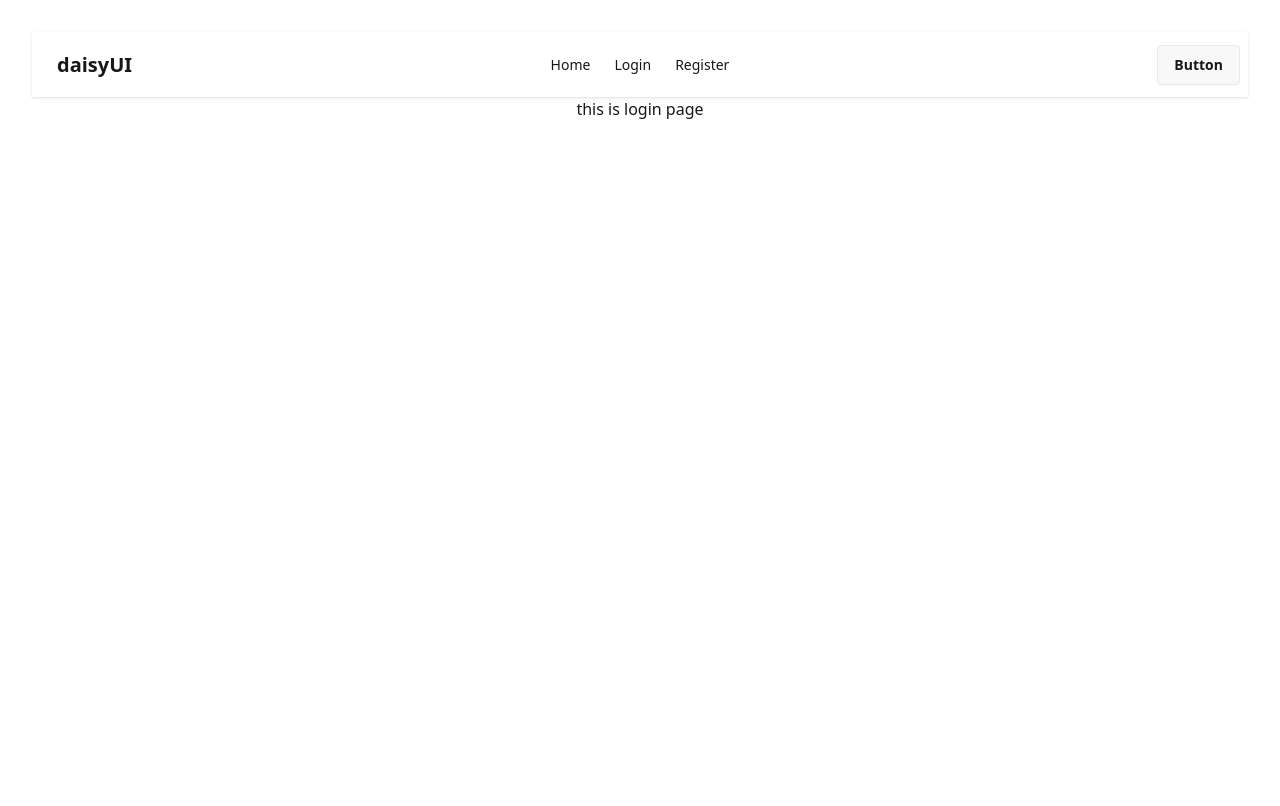
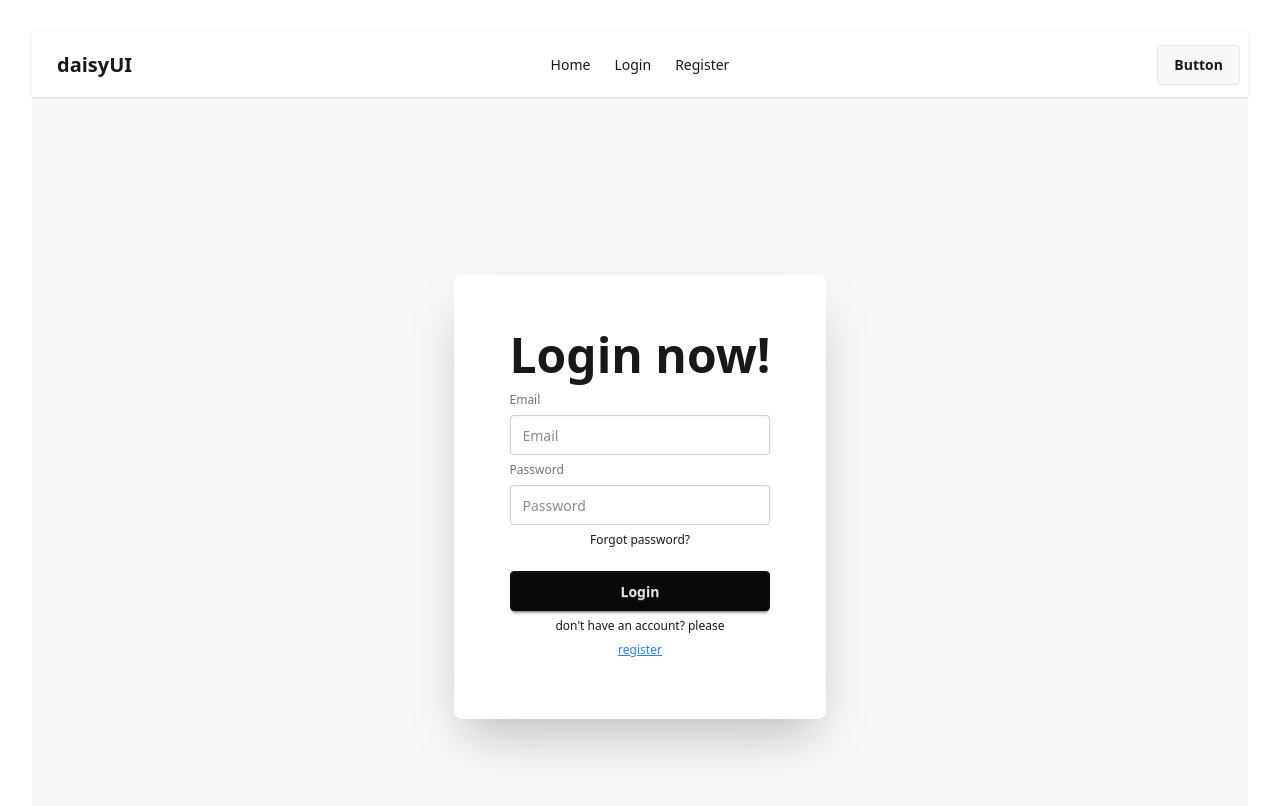
Before and after one commit to mehadishisir/login-with-email-and-password, a React (Vite) app: page /login in a window 1280 px wide. Shown: the top 806 px of the page. Built offline with nearby package versions, Linux system fonts and the light colour scheme.

Commit message:
add log in form

```diff
--- a/src/pages/Login/Login.jsx
+++ b/src/pages/Login/Login.jsx
@@ -1,7 +1,79 @@
-import React from "react";
+import { signInWithEmailAndPassword } from "firebase/auth";
+import React, { useState } from "react";
+import { Link } from "react-router";
+import { auth } from "../../firebase.init";
 
 const Login = () => {
-  return <div>this is login page</div>;
+  const [errorMessage, setErrorMessage] = useState(false);
+  const [success, setSuccess] = useState("");
+  const handleSubmit = (e) => {
+    e.preventDefault();
+    const email = e.target.email.value;
+    const password = e.target.password.value;
+    console.log(email, password);
+    // error message reset
+    setErrorMessage(false);
+    // success message reset
+    setSuccess("");
+
+    // sign in authentication logic here
+    signInWithEmailAndPassword(auth, email, password)
+      .then((userCredential) => {
+        // Signed in
+        const user = userCredential.user;
+        console.log(user);
+        setSuccess("User Logged In Successfully");
+        // ...
+      })
+      .catch((error) => {
+        const errorCode = error.code;
+        const errorMessage = error.message;
+        console.error(errorCode, errorMessage);
+        setErrorMessage("Invalid email or password.");
+      });
+  };
+  return (
+    <div className="hero bg-base-200 min-h-screen">
+      <div className="hero-content mx-auto flex-col lg:flex-row-reverse">
+        <div className="card bg-base-100 w-full max-w-sm shrink-0 shadow-2xl">
+          <div className="card-body">
+            <h1 className="text-5xl font-bold">Login now!</h1>
+
+            <form onSubmit={handleSubmit} className="fieldset">
+              <label className="label">Email</label>
+              <input
+                type="email"
+                name="email"
+                className="input"
+                placeholder="Email"
+              />
+              <label className="label">Password</label>
+              <input
+                type="password"
+                name="password"
+                className="input"
+                placeholder="Password"
+              />
+              {/* set error message */}
+              {errorMessage && (
+                <p className="text-red-500 mt-2">{errorMessage}</p>
+              )}
+              {/* set success message */}
+              {success && <p className="text-green-500 mt-2">{success}</p>}
+              <div>
+                <a className="link link-hover">Forgot password?</a>
+              </div>
+              <button className="btn btn-neutral mt-4">Login</button>
+              don't have an account? please
+              <Link className=" text-blue-500 underline" to="/register">
+                register
+              </Link>
+            </form>
+          </div>
+        </div>
+      </div>
+    </div>
+  );
 };
 
 export default Login;
--- a/src/pages/Register/Register.jsx
+++ b/src/pages/Register/Register.jsx
@@ -2,6 +2,7 @@ import { createUserWithEmailAndPassword } from "firebase/auth";
 import { auth } from "../../firebase.init";
 import { useState } from "react";
 import { FaEye, FaEyeSlash } from "react-icons/fa";
+import { Link } from "react-router";
 
 const Register = () => {
   const [errorMessage, setErrorMessage] = useState(false);
@@ -129,6 +130,12 @@ const Register = () => {
         {success && <p className="text-green-500">{success}</p>}
 
         <button className="btn btn-primary mt-4">Register</button>
+        <p>
+          already have an account? plaease{" "}
+          <Link className=" text-blue-500 underline" to="/login">
+            login
+          </Link>
+        </p>
       </form>
     </div>
   );
```
